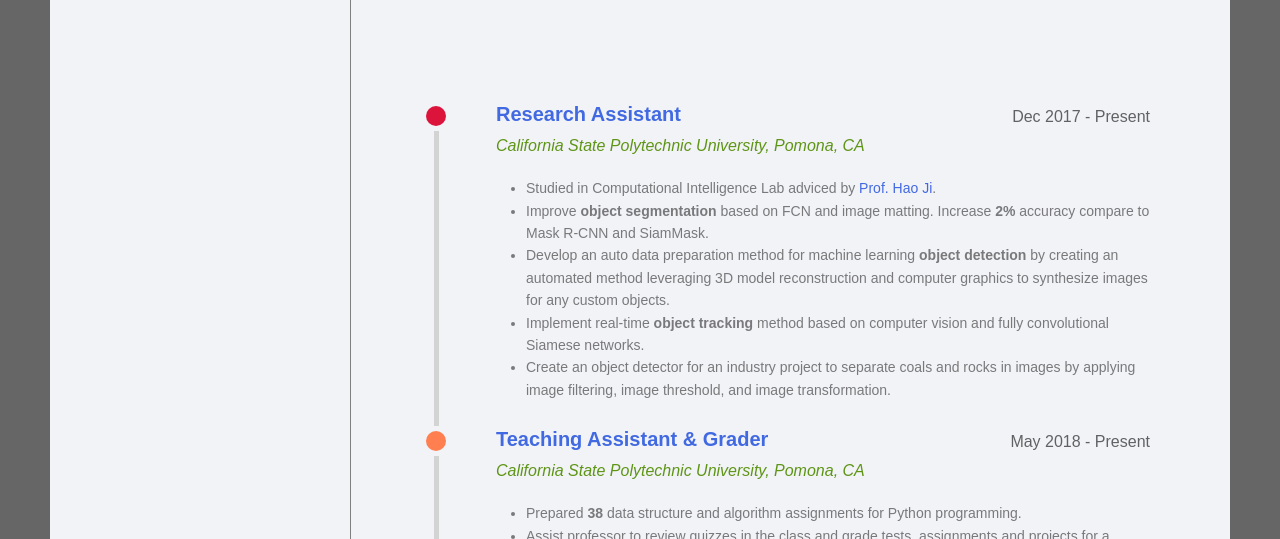
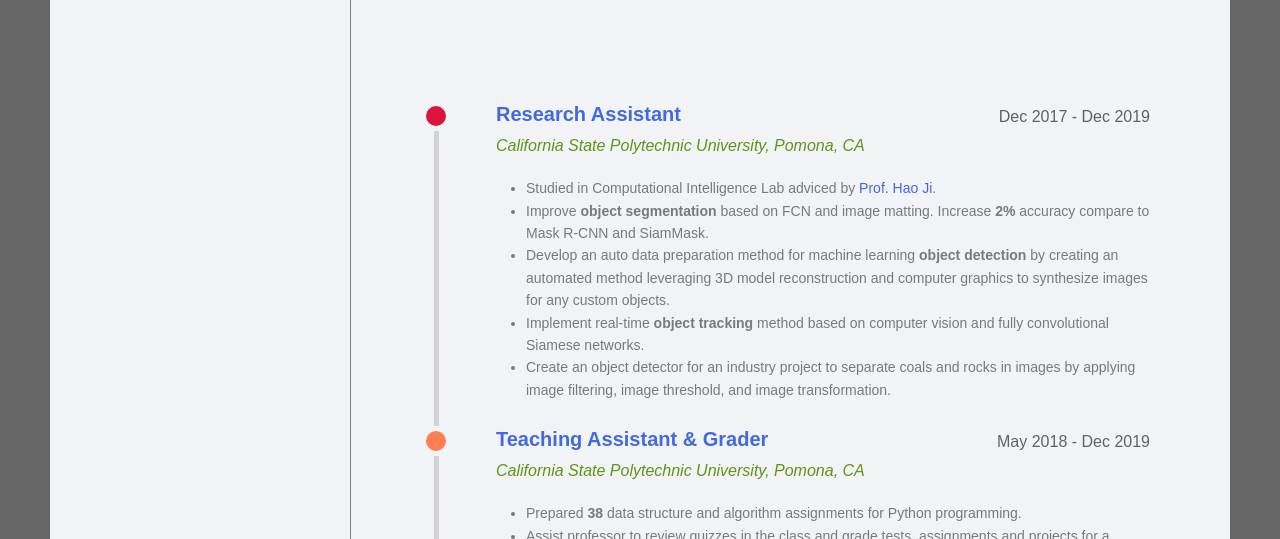
Before and after one commit to Hank-Tsou/Hank-Tsou, a Jekyll site: the page built from index.html, in a window 1280 px wide. Shown: the part 2442-2981 px from the top of the page. Built offline with Jekyll 4.4.1, drawn with Linux system fonts in a browser that asks for light colours; nearby versions of some CDN libraries; Markdown is read by kramdown in place of the engine named in the settings.

Commit message:
Update index.html
work experience date update

```diff
--- a/index.html
+++ b/index.html
@@ -230,7 +230,7 @@ layout: default
                     <div class = "job_name">
                         <div class = "job_position">Research Assistant</div>
                         <div class = "time1">
-                          <div class = "date">Dec 2017 - Present</div>
+                          <div class = "date">Dec 2017 - Dec 2019</div>
                         </div>
                     </div>
                     <div class = "company">California State Polytechnic University, Pomona, CA</div>
@@ -258,7 +258,7 @@ layout: default
                     <div class = "job_name">
                       <div class = "job_position">Teaching Assistant & Grader</div>
                       <div class = "time2">
-                        <div class = "date">May 2018 - Present</div>
+                        <div class = "date">May 2018 - Dec 2019</div>
                       </div>
                     </div>
                     <div class = "company">California State Polytechnic University, Pomona, CA</div>
```
